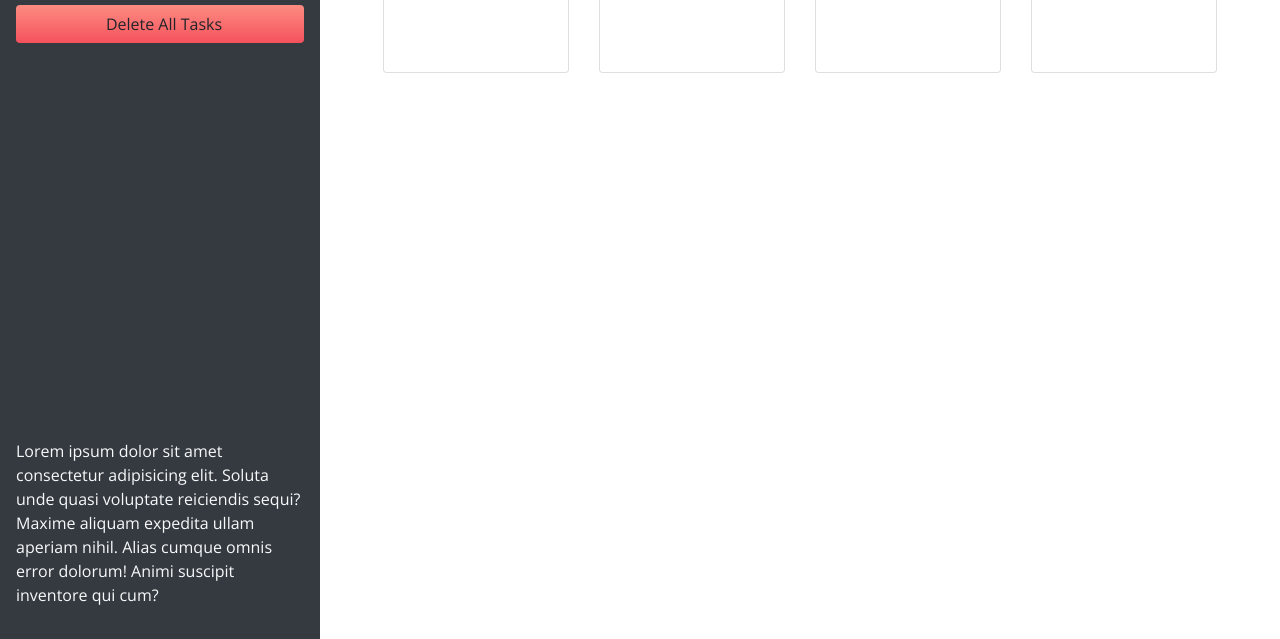
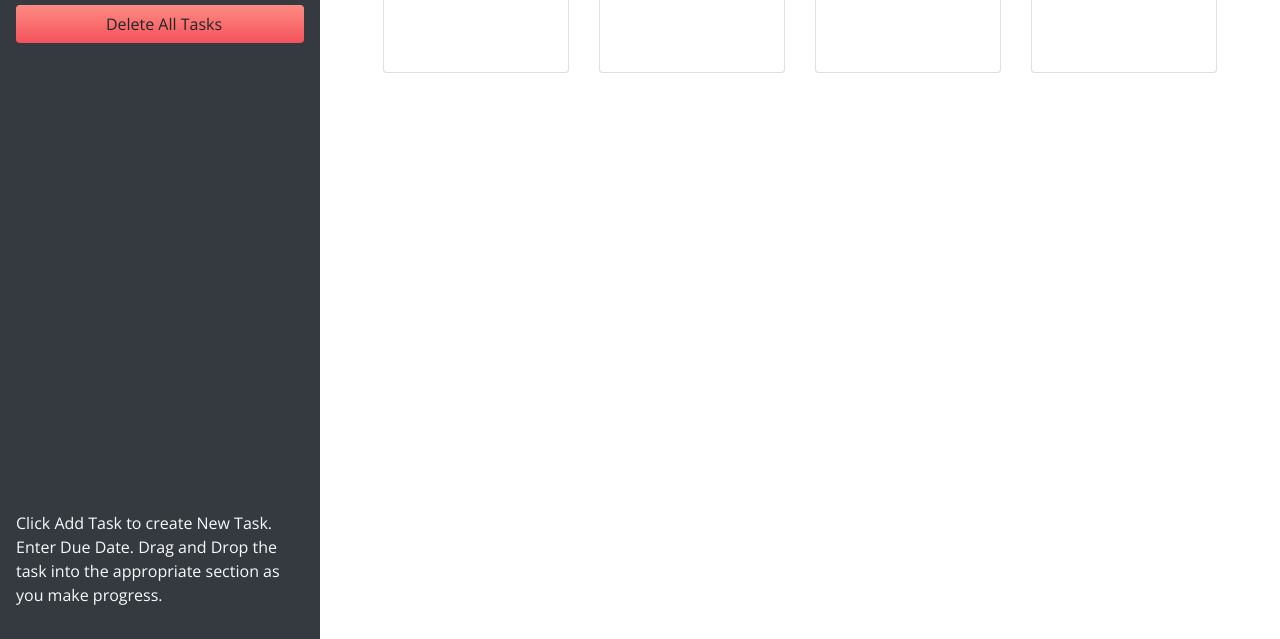
Before and after one commit to bslockhart/Taskmaster-Pro, a plain HTML site: page index.html in a window 1280 px wide. Shown: the part 161-800 px from the top of the page. Drawn offline with nearby package versions, Linux system fonts and the light colour scheme; a web font is replaced by a local one.

Commit message:
Updated Instructions Paragraph. index.html

```diff
--- a/index.html
+++ b/index.html
@@ -7,7 +7,8 @@
   <meta http-equiv="X-UA-Compatible" content="ie=edge">
   <link rel="stylesheet" href="https://cdnjs.cloudflare.com/ajax/libs/twitter-bootstrap/4.3.1/css/bootstrap.min.css">
   <link rel="stylesheet" href="https://cdnjs.cloudflare.com/ajax/libs/jqueryui/1.12.1/themes/base/jquery-ui.css">
-  <link href="https://fonts.googleapis.com/css2?family=Open+Sans:wght@400;700&family=Staatliches&display=swap" rel="stylesheet">
+  <link href="https://fonts.googleapis.com/css2?family=Open+Sans:wght@400;700&family=Staatliches&display=swap"
+    rel="stylesheet">
   <link rel="stylesheet"
     href="https://cdnjs.cloudflare.com/ajax/libs/open-iconic/1.1.1/font/css/open-iconic-bootstrap.min.css" />
   <link rel="stylesheet" href="./assets/css/style.css" />
@@ -22,12 +23,15 @@
         <span class="oi oi-task d-inline d-lg-none"></span>
         Taskmaster Pro Edition
       </h1>
-          <button id="create-task" class="btn btn-block btn-add" data-toggle="modal" data-target="#task-form-modal"><span class="oi oi-plus mr-2"></span>Add Task</button>
-          <button id="remove-tasks" class="btn btn-block btn-delete mb-2 mb-md-4"><span class="oi oi-trash mr-2"> </span>Delete All Tasks</button>
+      <button id="create-task" class="btn btn-block btn-add" data-toggle="modal" data-target="#task-form-modal"><span
+          class="oi oi-plus mr-2"></span>Add Task</button>
+      <button id="remove-tasks" class="btn btn-block btn-delete mb-2 mb-md-4"><span class="oi oi-trash mr-2">
+        </span>Delete All Tasks</button>
 
       <span class="oi oi-task display-1 text-center mb-2 d-none d-lg-block mt-auto"></span>
       <p class="d-none d-lg-block">
-        Lorem ipsum dolor sit amet consectetur adipisicing elit. Soluta unde quasi voluptate reiciendis sequi? Maxime aliquam expedita ullam aperiam nihil. Alias cumque omnis error dolorum! Animi suscipit inventore qui cum?
+        Click Add Task to create New Task. Enter Due Date. Drag and Drop the task into the appropriate section
+        as you make progress.
       </p>
     </header>
     <main class="col-12 col-lg-9 d-flex flex-column ">
@@ -82,7 +86,8 @@
   </div>
 
   <!-- Modal -->
-  <div class="modal fade" id="task-form-modal" tabindex="-1" role="dialog" aria-labelledby="task-form-modal" aria-hidden="true">
+  <div class="modal fade" id="task-form-modal" tabindex="-1" role="dialog" aria-labelledby="task-form-modal"
+    aria-hidden="true">
     <div class="modal-dialog modal-dialog-centered" role="document">
       <div class="modal-content">
         <div class="modal-header">
```
Lines whose indentation alone changed are shown as unchanged.
